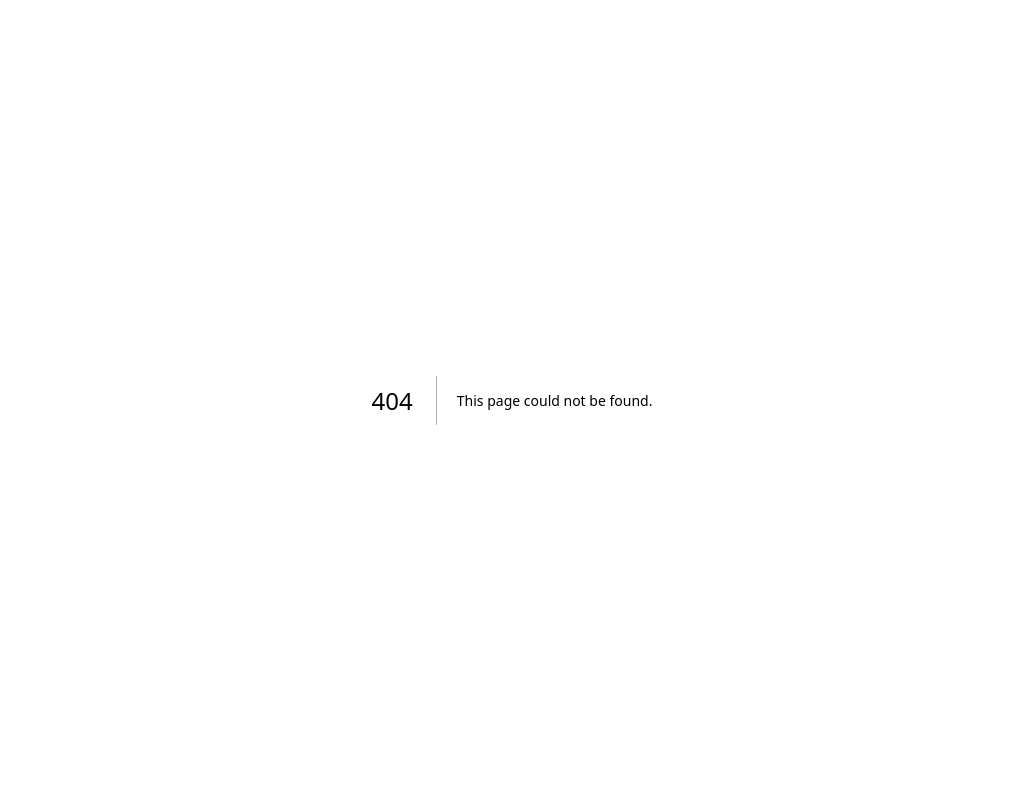
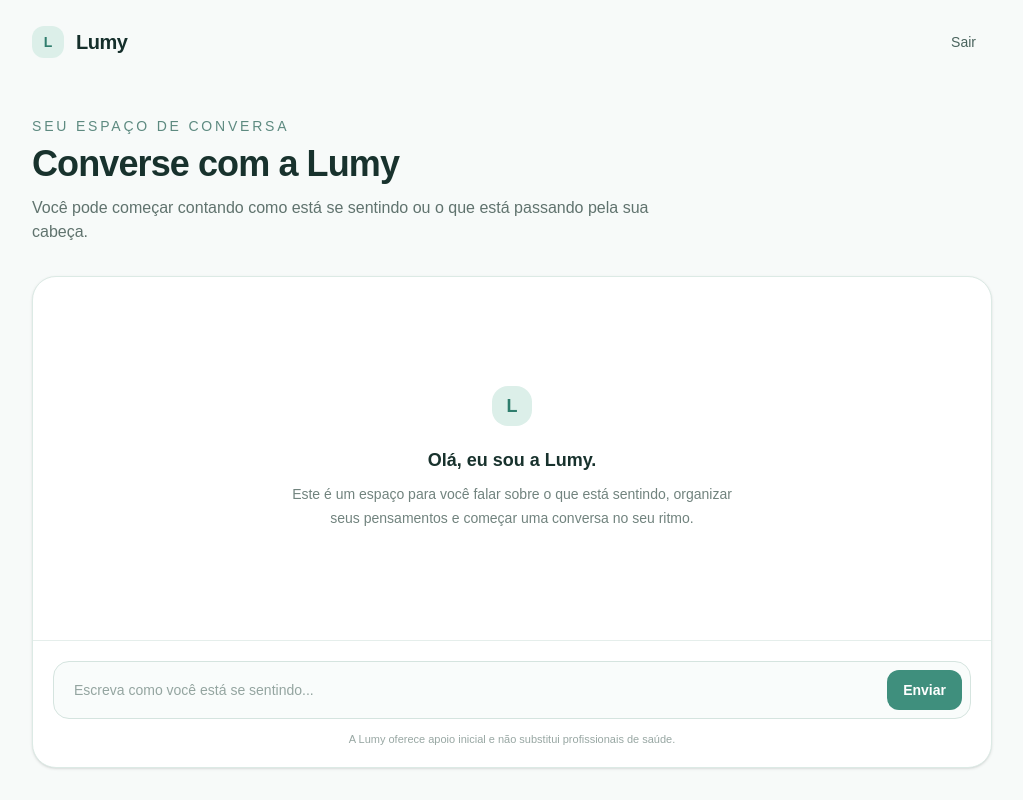
Before and after one commit to BernardoBessan/Lumy, a Next.js app: page /chat in a window 1280 px wide. Before the commit this address had no page. Shown: the whole page, without its empty margins (128-1151 px from the left). Built offline with nearby package versions, Linux system fonts and the light colour scheme.

Commit message:
refactor: componentize chat interface

```diff
--- /dev/null
+++ b/src/app/chat/page.tsx
@@ -0,0 +1,35 @@
+import { ChatHeader } from "@/components/chat/ChatHeader";
+import { ChatEmptyState } from "@/components/chat/ChatEmptyState";
+import { ChatInput } from "@/components/chat/ChatInput";
+
+export default function ChatPage() {
+  return (
+    <main className="min-h-screen bg-[#F7FAF9] text-[#18322D]">
+      <div className="mx-auto flex min-h-screen w-full max-w-5xl flex-col px-6 sm:px-8">
+        <ChatHeader />
+
+        <section className="flex flex-1 flex-col py-8">
+          <div className="mb-8">
+            <p className="text-sm font-medium uppercase tracking-[0.2em] text-[#5D8A80]">
+              Seu espaço de conversa
+            </p>
+
+            <h1 className="mt-2 text-3xl font-semibold tracking-tight text-[#18322D] sm:text-4xl">
+              Converse com a Lumy
+            </h1>
+
+            <p className="mt-3 max-w-2xl text-sm leading-6 text-[#60736E] sm:text-base">
+              Você pode começar contando como está se sentindo ou o que está
+              passando pela sua cabeça.
+            </p>
+          </div>
+
+          <div className="flex flex-1 flex-col rounded-3xl border border-[#DCEAE5] bg-white shadow-sm">
+            <ChatEmptyState />
+            <ChatInput />
+          </div>
+        </section>
+      </div>
+    </main>
+  );
+}
--- /dev/null
+++ b/src/components/chat/ChatEmptyState.tsx
@@ -0,0 +1,22 @@
+import { Logo } from "@/components/ui/Logo";
+
+export function ChatEmptyState() {
+  return (
+    <div className="flex flex-1 items-center justify-center p-6 sm:p-10">
+      <div className="max-w-md text-center">
+        <div className="mx-auto mb-5 flex justify-center">
+          <Logo size="md" />
+        </div>
+
+        <h2 className="text-lg font-semibold text-[#18322D]">
+          Olá, eu sou a Lumy.
+        </h2>
+
+        <p className="mt-2 text-sm leading-6 text-[#71837E]">
+          Este é um espaço para você falar sobre o que está sentindo,
+          organizar seus pensamentos e começar uma conversa no seu ritmo.
+        </p>
+      </div>
+    </div>
+  );
+}
--- /dev/null
+++ b/src/components/chat/ChatHeader.tsx
@@ -0,0 +1,22 @@
+import { Logo } from "@/components/ui/Logo";
+
+export function ChatHeader() {
+  return (
+    <header className="flex items-center justify-between py-6">
+      <div className="flex items-center gap-3">
+        <Logo size="sm" />
+
+        <span className="text-xl font-semibold tracking-tight text-[#152F2B]">
+          Lumy
+        </span>
+      </div>
+
+      <button
+        type="button"
+        className="rounded-full px-4 py-2 text-sm font-medium text-[#49635D] transition-colors hover:bg-[#EAF3F0]"
+      >
+        Sair
+      </button>
+    </header>
+  );
+}
--- /dev/null
+++ b/src/components/chat/ChatInput.tsx
@@ -0,0 +1,24 @@
+export function ChatInput() {
+  return (
+    <div className="border-t border-[#E5EEEB] p-4 sm:p-5">
+      <div className="flex items-center gap-3 rounded-2xl border border-[#D5E4DF] bg-[#F9FCFB] p-2 focus-within:border-[#3F8F7D] focus-within:ring-2 focus-within:ring-[#3F8F7D]/10">
+        <input
+          type="text"
+          placeholder="Escreva como você está se sentindo..."
+          className="min-w-0 flex-1 bg-transparent px-3 py-2 text-sm text-[#18322D] outline-none placeholder:text-[#94A5A0]"
+        />
+
+        <button
+          type="button"
+          className="rounded-xl bg-[#3F8F7D] px-4 py-2.5 text-sm font-semibold text-white transition-colors hover:bg-[#347A6B]"
+        >
+          Enviar
+        </button>
+      </div>
+
+      <p className="mt-3 text-center text-[11px] text-[#98A7A3]">
+        A Lumy oferece apoio inicial e não substitui profissionais de saúde.
+      </p>
+    </div>
+  );
+}
--- a/src/components/layout/Hero.tsx
+++ b/src/components/layout/Hero.tsx
@@ -1,3 +1,4 @@
+import Link from "next/link";
 import { Logo } from "@/components/ui/Logo";
 
 export function Hero() {
@@ -23,12 +24,12 @@ export function Hero() {
         </p>
 
         <div className="mt-10 flex flex-col items-center justify-center gap-3 sm:flex-row">
-          <button
-            type="button"
-            className="w-full rounded-full bg-[#3F8F7D] px-7 py-3.5 text-sm font-semibold text-white shadow-sm transition-all hover:bg-[#347A6B] hover:shadow-md focus:outline-none focus:ring-2 focus:ring-[#3F8F7D] focus:ring-offset-2 sm:w-auto"
-          >
+          <Link
+            href="/chat"
+            className="w-full rounded-full bg-[#3F8F7D] px-7 py-3.5 text-center text-sm font-semibold text-white shadow-sm transition-all hover:bg-[#347A6B] hover:shadow-md focus:outline-none focus:ring-2 focus:ring-[#3F8F7D] focus:ring-offset-2 sm:w-auto"
+            >
             Começar agora
-          </button>
+        </Link>
 
           <button
             type="button"
```
